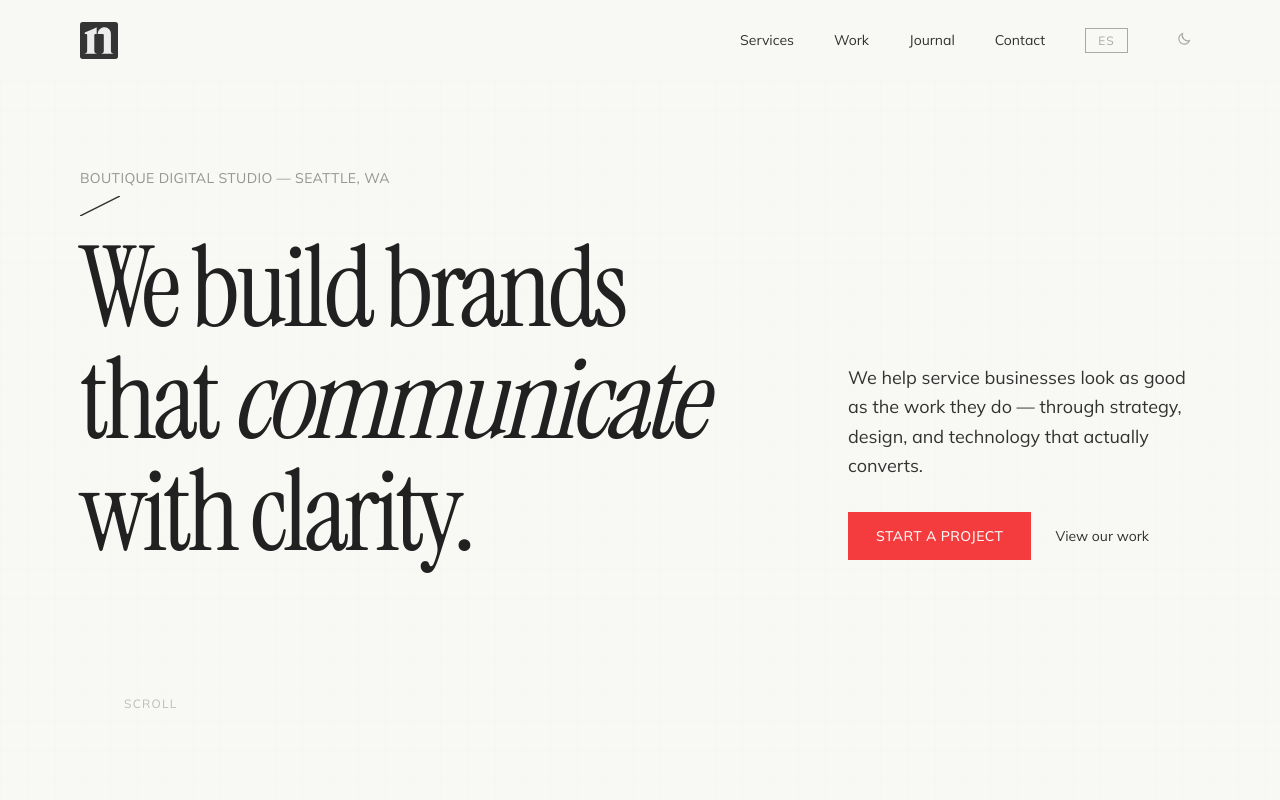
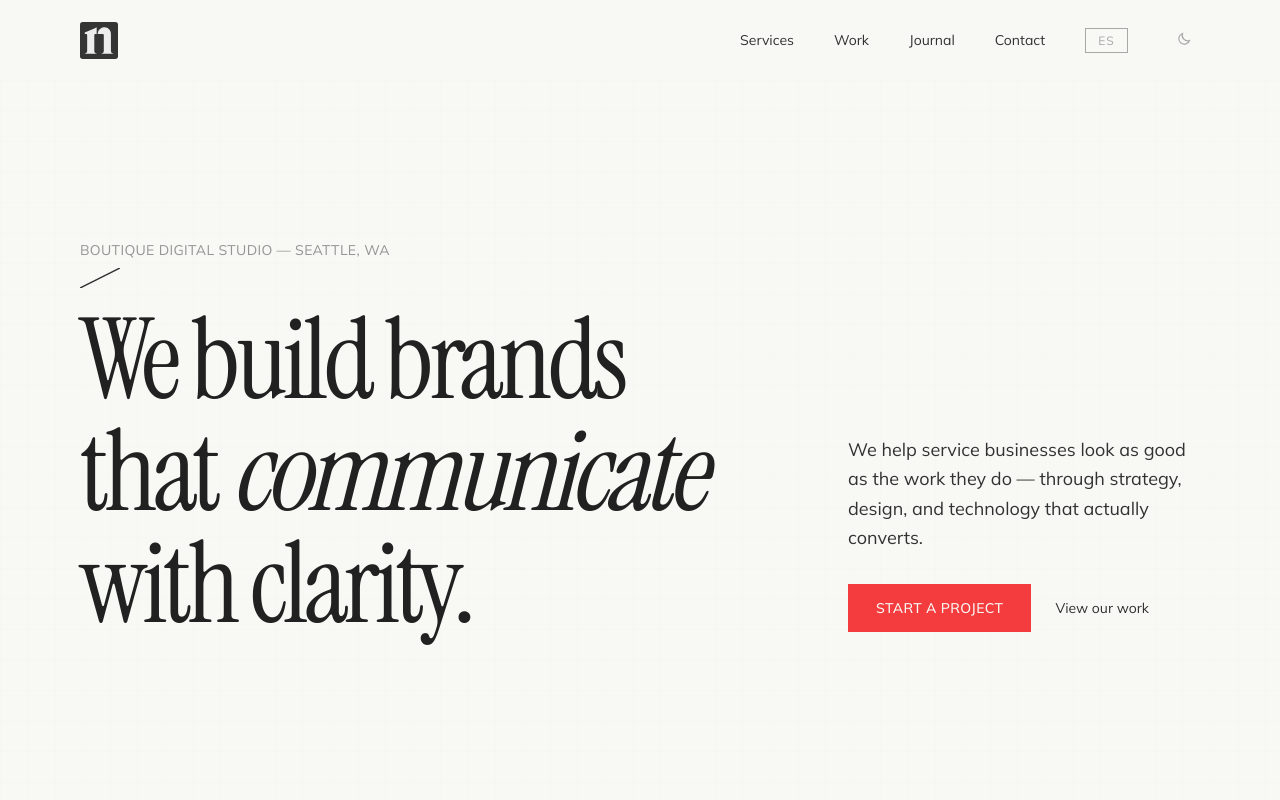
Before and after one commit to narvaezcarloscom/web-narvaez-carlos, a Next.js app: page /en in a window 1280 px wide. Shown: the top 800 px of the page. Built offline with nearby package versions, Linux system fonts and the light colour scheme.

Commit message:
fix: remove scroll indicator from hero — let whitespace breathe
Co-Authored-By: Claude Opus 4.6 (1M context) <noreply@anthropic.com>

```diff
--- a/src/components/Hero.tsx
+++ b/src/components/Hero.tsx
@@ -51,12 +51,7 @@ export default function Hero({ lang, dict }: HeroProps) {
           { y: 0, opacity: 1, duration: 1.2 },
           "-=0.8"
         )
-        .fromTo(
-          "[data-anim='scroll']",
-          { opacity: 0 },
-          { opacity: 1, duration: 1.5 },
-          "-=0.5"
-        );
+;
     },
     { scope: ref }
   );
@@ -116,14 +111,6 @@ export default function Hero({ lang, dict }: HeroProps) {
           </div>
         </div>
 
-        <div
-          data-anim="scroll"
-          className="mt-12 sm:mt-20 lg:mt-32 flex items-center gap-3 text-graphite/40 text-xs uppercase tracking-widest"
-          style={{ opacity: 0 }}
-        >
-          <span className="w-8 h-[1px] bg-graphite/30" />
-          {dict.hero.scroll}
-        </div>
       </Container>
     </section>
   );
```
